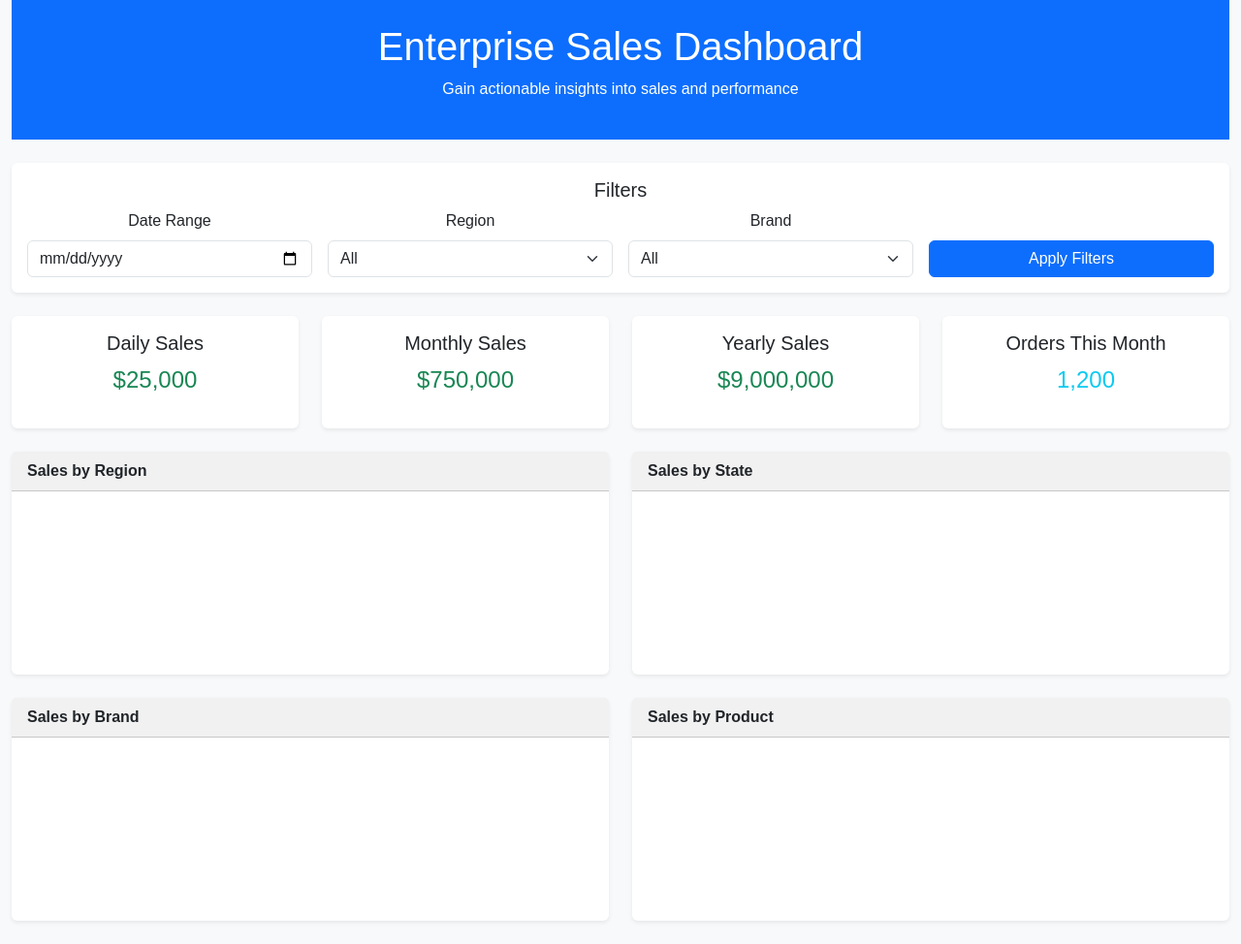
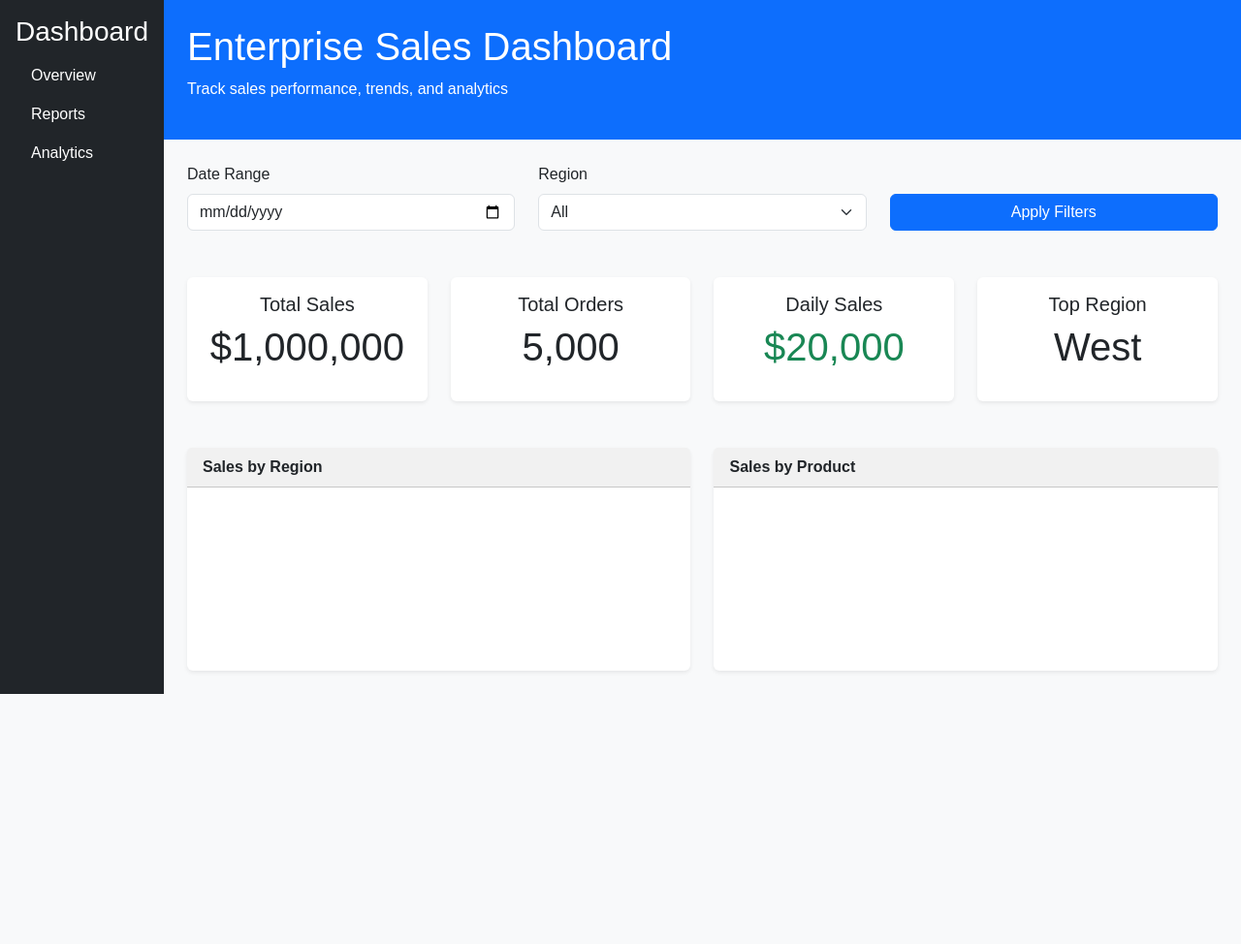
Before and after one commit to wos1337/WbEnterprise, a plain HTML site: page index.html in a window 1280 px wide. Shown: the whole page at 97% size. After the commit the page ends 800 px from the top, so only its background shows below. Drawn offline with nearby package versions, Linux system fonts and the light colour scheme; a script that the page names is missing.

Commit message:
Update index.html

```diff
--- a/index.html
+++ b/index.html
@@ -3,133 +3,123 @@
 <head>
   <meta charset="UTF-8">
   <meta name="viewport" content="width=device-width, initial-scale=1.0">
-  <title>Enterprise Sales Dashboard</title>
+  <title>Enterprise Dashboard</title>
   <link rel="stylesheet" href="https://cdnjs.cloudflare.com/ajax/libs/bootstrap/5.3.0/css/bootstrap.min.css">
   <link rel="stylesheet" href="styles.css">
   <script src="https://cdn.jsdelivr.net/npm/chart.js"></script>
 </head>
 <body>
-  <div class="container-fluid">
+  <div class="container-fluid p-0">
+    <!-- Sidebar -->
+    <div class="d-flex">
+      <nav class="sidebar bg-dark text-white p-3">
+        <h3 class="sidebar-header">Dashboard</h3>
+        <ul class="nav flex-column">
+          <li class="nav-item">
+            <a class="nav-link text-white active" href="#">Overview</a>
+          </li>
+          <li class="nav-item">
+            <a class="nav-link text-white" href="#">Reports</a>
+          </li>
+          <li class="nav-item">
+            <a class="nav-link text-white" href="#">Analytics</a>
+          </li>
+        </ul>
+      </nav>
+
+      <!-- Main Content -->
+      <main class="flex-grow-1">
         <!-- Header -->
-    <header class="py-4 bg-primary text-white text-center">
+        <header class="p-4 bg-primary text-white">
           <h1>Enterprise Sales Dashboard</h1>
-      <p>Gain actionable insights into sales and performance</p>
+          <p>Track sales performance, trends, and analytics</p>
         </header>
 
-    <!-- Filter Section -->
-    <section class="my-4">
-      <div class="card shadow-sm">
-        <div class="card-body">
-          <h5>Filters</h5>
-          <form class="row g-3">
-            <div class="col-md-3">
-              <label for="dateRange" class="form-label">Date Range</label>
-              <input type="date" id="dateRange" class="form-control">
+        <!-- Filters -->
+        <section class="p-4">
+          <div class="row">
+            <div class="col-md-4">
+              <label for="dateFilter" class="form-label">Date Range</label>
+              <input type="date" class="form-control" id="dateFilter">
             </div>
-            <div class="col-md-3">
-              <label for="region" class="form-label">Region</label>
-              <select id="region" class="form-select">
-                <option selected>All</option>
-                <option value="Northeast">Northeast</option>
-                <option value="Midwest">Midwest</option>
-                <option value="South">South</option>
-                <option value="West">West</option>
+            <div class="col-md-4">
+              <label for="regionFilter" class="form-label">Region</label>
+              <select id="regionFilter" class="form-select">
+                <option value="all">All</option>
+                <option value="north">North</option>
+                <option value="south">South</option>
+                <option value="east">East</option>
+                <option value="west">West</option>
               </select>
             </div>
-            <div class="col-md-3">
-              <label for="brand" class="form-label">Brand</label>
-              <select id="brand" class="form-select">
-                <option selected>All</option>
-                <option value="Kubota">Kubota</option>
-                <option value="John Deere">John Deere</option>
-                <option value="New Holland">New Holland</option>
-                <option value="Case IH">Case IH</option>
-              </select>
-            </div>
-            <div class="col-md-3 d-flex align-items-end">
-              <button type="button" id="applyFilters" class="btn btn-primary w-100">Apply Filters</button>
-            </div>
-          </form>
+            <div class="col-md-4 d-flex align-items-end">
+              <button class="btn btn-primary w-100" id="filterButton">Apply Filters</button>
             </div>
           </div>
         </section>
 
-    <!-- Summary Section -->
-    <section class="row my-4 text-center">
+        <!-- Cards -->
+        <section class="p-4">
+          <div class="row text-center">
             <div class="col-md-3">
               <div class="card shadow-sm">
                 <div class="card-body">
-            <h5>Daily Sales</h5>
-            <p class="fs-4 text-success" id="daily-sales">$25,000</p>
+                  <h5>Total Sales</h5>
+                  <p class="display-6" id="total-sales">$1,000,000</p>
                 </div>
               </div>
             </div>
             <div class="col-md-3">
               <div class="card shadow-sm">
                 <div class="card-body">
-            <h5>Monthly Sales</h5>
-            <p class="fs-4 text-success" id="monthly-sales">$750,000</p>
+                  <h5>Total Orders</h5>
+                  <p class="display-6" id="total-orders">5,000</p>
                 </div>
               </div>
             </div>
             <div class="col-md-3">
               <div class="card shadow-sm">
                 <div class="card-body">
-            <h5>Yearly Sales</h5>
-            <p class="fs-4 text-success" id="yearly-sales">$9,000,000</p>
+                  <h5>Daily Sales</h5>
+                  <p class="display-6 text-success" id="daily-sales">$20,000</p>
                 </div>
               </div>
             </div>
             <div class="col-md-3">
               <div class="card shadow-sm">
                 <div class="card-body">
-            <h5>Orders This Month</h5>
-            <p class="fs-4 text-info" id="monthly-orders">1,200</p>
+                  <h5>Top Region</h5>
+                  <p class="display-6" id="top-region">West</p>
+                </div>
               </div>
             </div>
           </div>
         </section>
 
-    <!-- Charts Section -->
-    <section class="row">
+        <!-- Charts -->
+        <section class="p-4">
+          <div class="row">
             <div class="col-md-6">
-        <div class="card shadow-sm mb-4">
+              <div class="card shadow-sm">
                 <div class="card-header">Sales by Region</div>
                 <div class="card-body">
-            <canvas id="sales-by-region"></canvas>
+                  <canvas id="salesByRegion"></canvas>
                 </div>
               </div>
             </div>
             <div class="col-md-6">
-        <div class="card shadow-sm mb-4">
-          <div class="card-header">Sales by State</div>
+              <div class="card shadow-sm">
+                <div class="card-header">Sales by Product</div>
                 <div class="card-body">
-            <canvas id="sales-by-state"></canvas>
+                  <canvas id="salesByProduct"></canvas>
+                </div>
               </div>
             </div>
           </div>
         </section>
-
-    <section class="row">
-      <div class="col-md-6">
-        <div class="card shadow-sm mb-4">
-          <div class="card-header">Sales by Brand</div>
-          <div class="card-body">
-            <canvas id="sales-by-brand"></canvas>
+      </main>
     </div>
   </div>
-      </div>
-      <div class="col-md-6">
-        <div class="card shadow-sm mb-4">
-          <div class="card-header">Sales by Product</div>
-          <div class="card-body">
-            <canvas id="sales-by-product"></canvas>
-          </div>
-        </div>
-      </div>
-    </section>
-  </div>
-
   <script src="scripts.js"></script>
 </body>
 </html>
```
Lines whose indentation alone changed are shown as unchanged.
